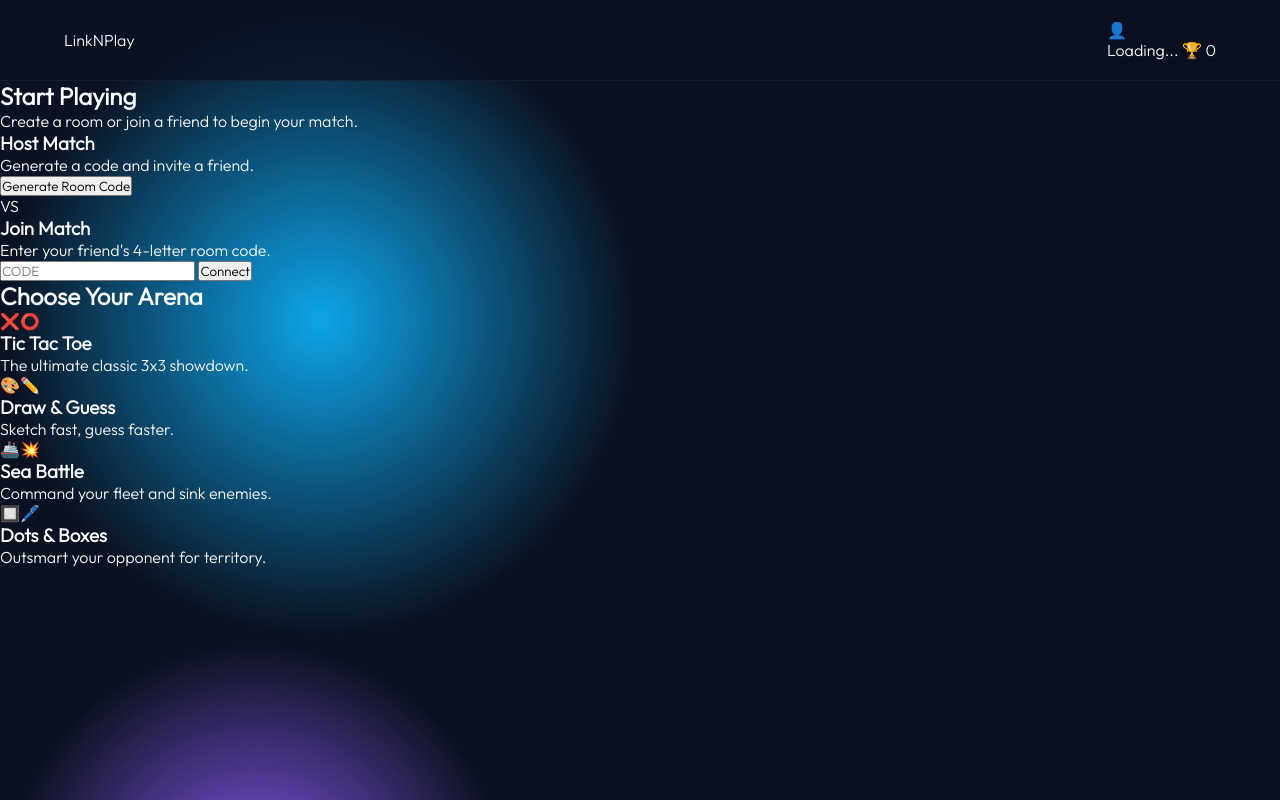
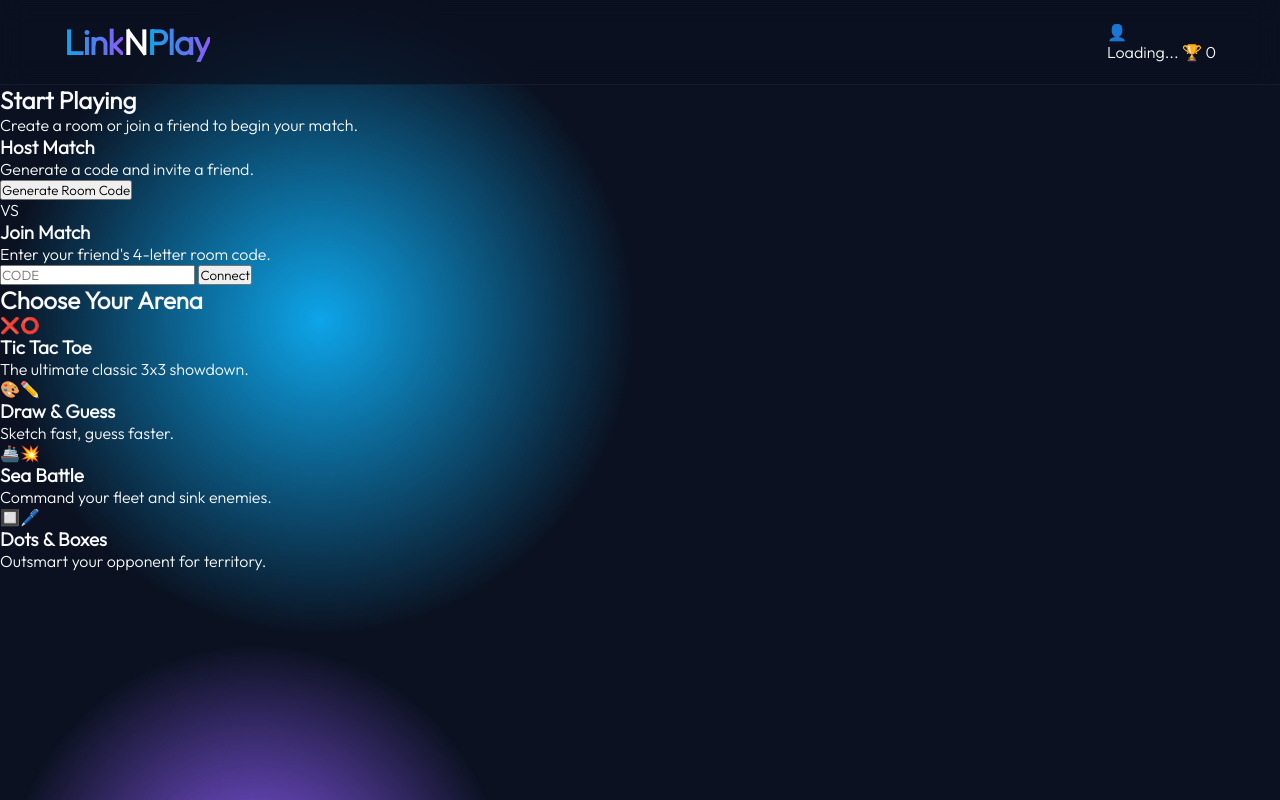
Before and after one commit to Rvbrothers11/LinkNPlay, a plain HTML site: page index.html in a window 1280 px wide. Drawn offline with Linux system fonts and the light colour scheme.

Commit message:
edited styling for the logo.

```diff
--- a/style.css
+++ b/style.css
@@ -70,3 +70,20 @@ body {
     top: 0;
     z-index: 100;
 }
+
+.logo {
+    font-size: 2.2rem;
+    font-weight: 800;
+    letter-spacing: -1px;
+}
+
+.gradient-text {
+    background: linear-gradient(to right, #0ea5e9, #8b5cf6);
+    background-clip: text;
+    -webkit-background-clip: text;
+    color: transparent;
+}
+
+.white-text {
+    color: white;
+}
```
